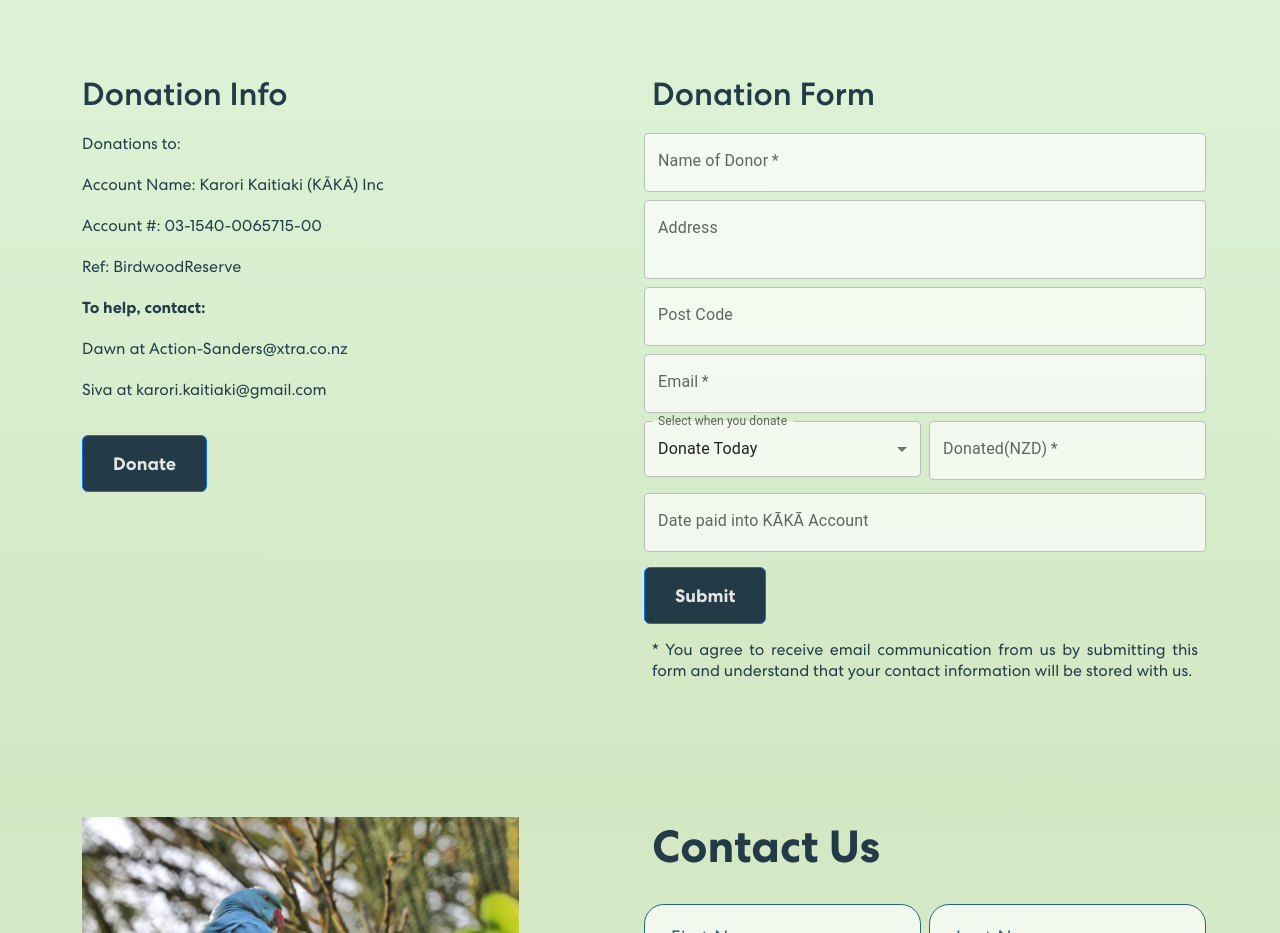
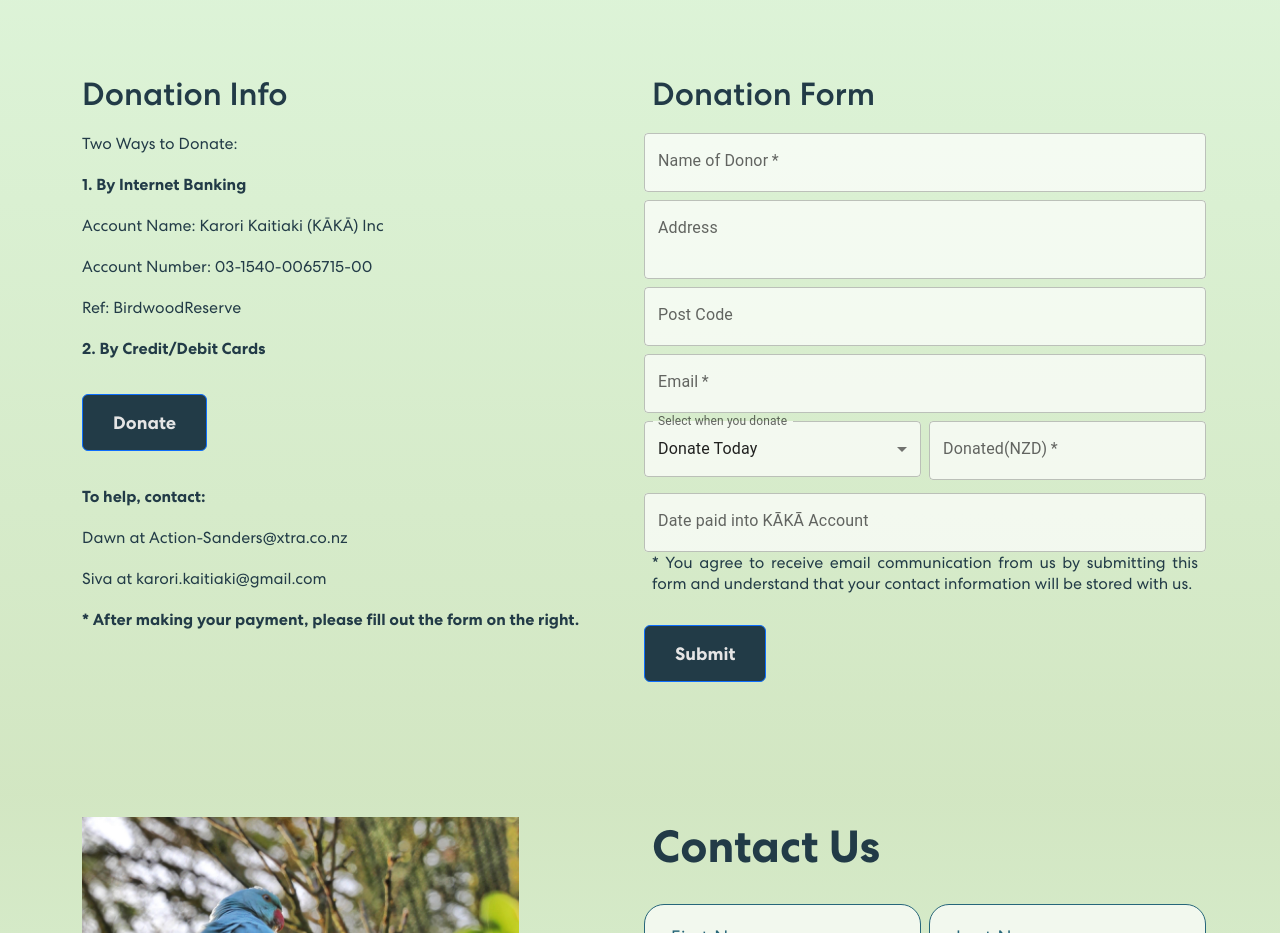
Before and after one commit to Willa2023/birdwood-donation, a React (Create React App) app: page / in a window 1280 px wide. Shown: the part 2400-3333 px from the top of the page. Built offline with nearby package versions, Linux system fonts and the light colour scheme.

Commit message:
Update donation info/form

```diff
--- a/src/Components/Donate.js
+++ b/src/Components/Donate.js
@@ -12,18 +12,21 @@
         <Row className="align-items-start">
           <Col md={6} className="donate-info">
             <h2>Donation Info</h2>
-            <p>Donations to:</p>
+            <p>Two Ways to Donate:</p>
+            <p><strong>1. By Internet Banking</strong></p>
             <p>Account Name: Karori Kaitiaki (KĀKĀ) Inc </p>
-            <p>Account #: 03-1540-0065715-00</p>
+            <p>Account Number: 03-1540-0065715-00</p>
             <p>Ref: BirdwoodReserve</p>
+            <p><strong>2. By Credit/Debit Cards</strong></p>
+            <Button variant="primary" onClick={handleDonateClick}>
+              Donate
+            </Button>
             <p>
               <strong>To help, contact:</strong>
             </p>
             <p>Dawn at Action-Sanders@xtra.co.nz</p>
             <p>Siva at karori.kaitiaki@gmail.com</p>
-            <Button variant="primary" onClick={handleDonateClick}>
-              Donate
-            </Button>
+            <p><strong>* After making your payment, please fill out the form on the right.</strong></p>
           </Col>
           <DonateForm />
         </Row>
--- a/src/Components/DonateForm.js
+++ b/src/Components/DonateForm.js
@@ -225,6 +225,13 @@
                 </Col>
               </>
             )}
+            <Col>
+              <p>
+                * You agree to receive email communication from us by submitting
+                this form and understand that your contact information will be
+                stored with us.
+              </p>
+            </Col>
             <Col sm={12} className="px-1">
               <Button
                 variant="primary"
@@ -241,13 +248,7 @@
                 </p>
               </Col>
             )}
-            <Col>
-              <p>
-                * You agree to receive email communication from us by submitting
-                this form and understand that your contact information will be
-                stored with us.
-              </p>
-            </Col>
+
           </Row>
         </form>
       </Col>
```
